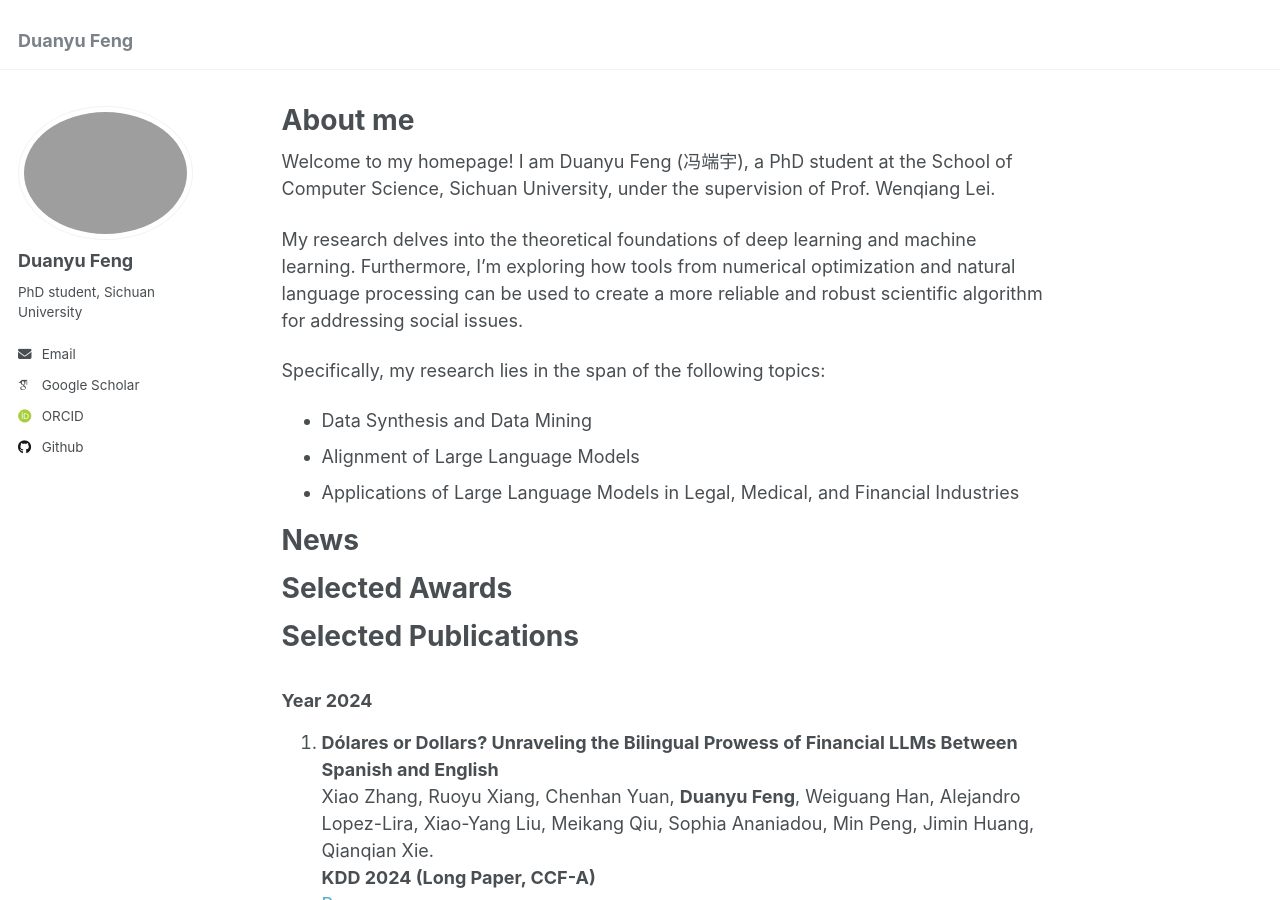
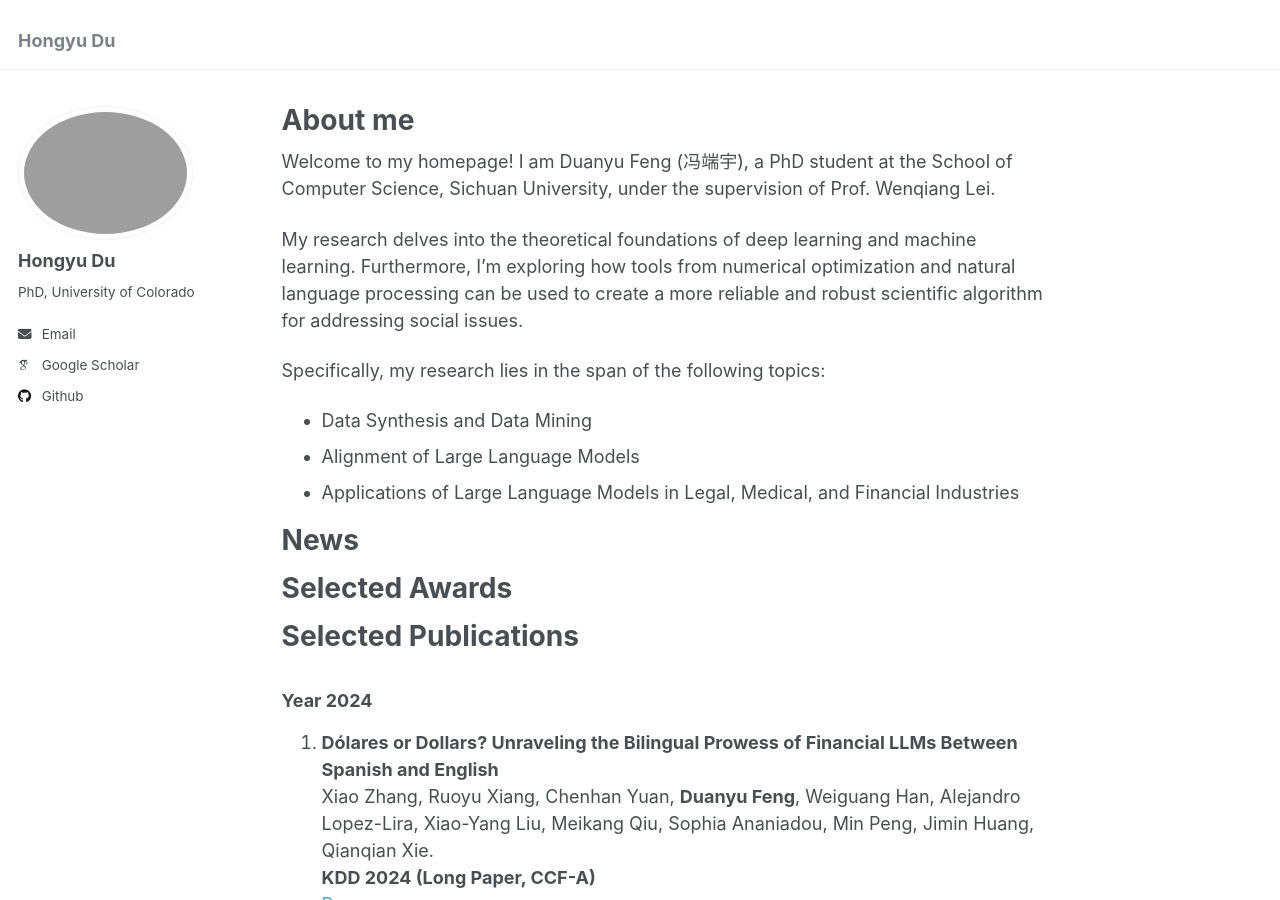
Before and after one commit to HongyuDu2/hongyu.github.io, a Jekyll site: the page built from _pages/about.md, in a window 1280 px wide and 900 px high. Built offline with Jekyll 4.4.1, drawn with Linux system fonts in a browser that asks for light colours; some web fonts are replaced.

Commit message:
Update _config.yml

```diff
--- a/_config.yml
+++ b/_config.yml
@@ -8,11 +8,11 @@
 
 # Basic Site Settings
 locale                   : "en-US"
-title                    : "Duanyu Feng"
+title                    : "Hongyu Du"
 title_separator          : "-"
 name                     : &name "Your Name"
 description              : &description "personal description"
-url                      : https://colfeng.github.io/
+url                      : https://hongyu.github.io/
 baseurl                  : "" # the subpath of your site, e.g. "/blog"
 repository               : "academicpages/academicpages.github.io"
 
@@ -22,19 +22,19 @@ repository               : "academicpages/academicpages.github.io"
 author:
   # Biographic information
   avatar           : "duanyufeng.png"
-  name             : "Duanyu Feng"
+  name             : "Hongyu Du"
   pronouns         : # example: "she/her"
-  bio              : "PhD student, Sichuan University"
+  bio              : "PhD, University of Colorado"
   location         : # "Earth"
   employer         : # "Red Brick University"
   uri              : # URL
-  email            : "fengduanyu@foxmail.com"
+  email            : "hongyu.2.du@cuanschutz.edu"
 
   # Academic websites
   arxiv            : # URL - Update with the correct link to your profile
-  googlescholar    : "https://scholar.google.com/citations?user=aRXvKmwAAAAJ"
+  googlescholar    : "https://scholar.google.com/citations?user=Co1_7l8AAAAJ&hl=zh-CN"
   impactstory      : # URL
-  orcid            : "https://orcid.org/0000-0002-8288-1002"
+  orcid            : # URL
   semantic         : # URL
   pubmed           : # URL
   researchgate     : # URL
@@ -43,7 +43,7 @@ author:
   bitbucket        : # Username - Update with your username on the site
   codepen          : # Username
   dribbble         : # Username
-  github           : "colfeng"
+  github           : "HongyuDu2"
   kaggle           : # Username
   stackoverflow    : # User number or user number and name (i.e., use "1" or "1/jeff-atwood")
 
@@ -57,7 +57,7 @@ author:
   keybase          : # Username
   instagram        : # Username
   lastfm           : # Username
-  linkedin         : # Username
+  linkedin         : # Hongyu Du
   mastodon         : # URL
   medium           : # URL
   pinterest        : # Username
```
